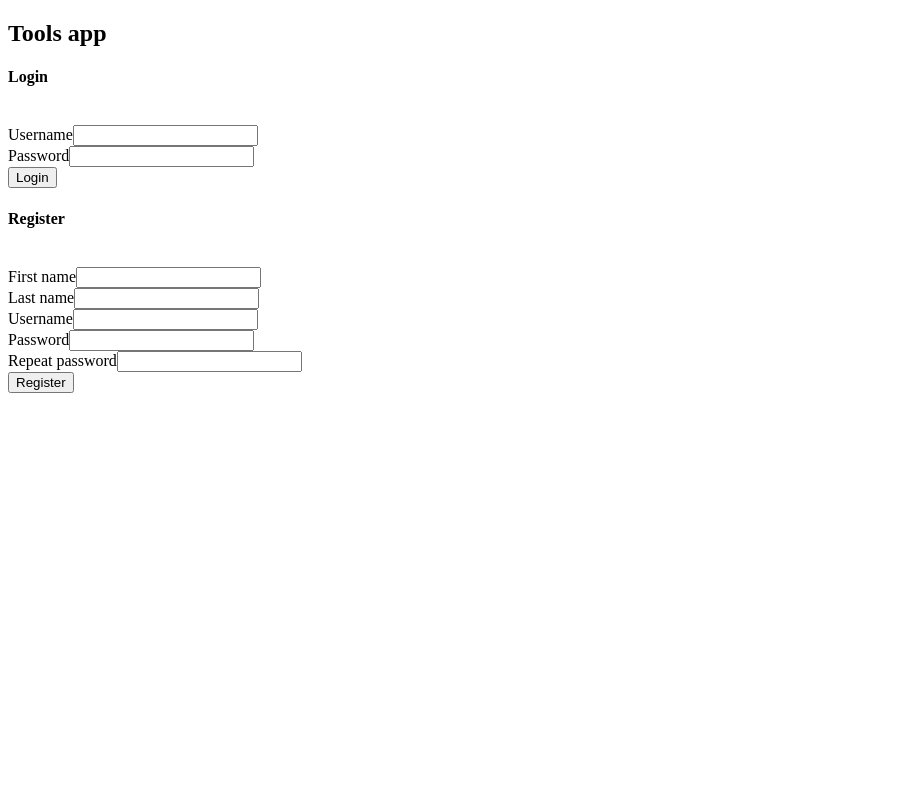
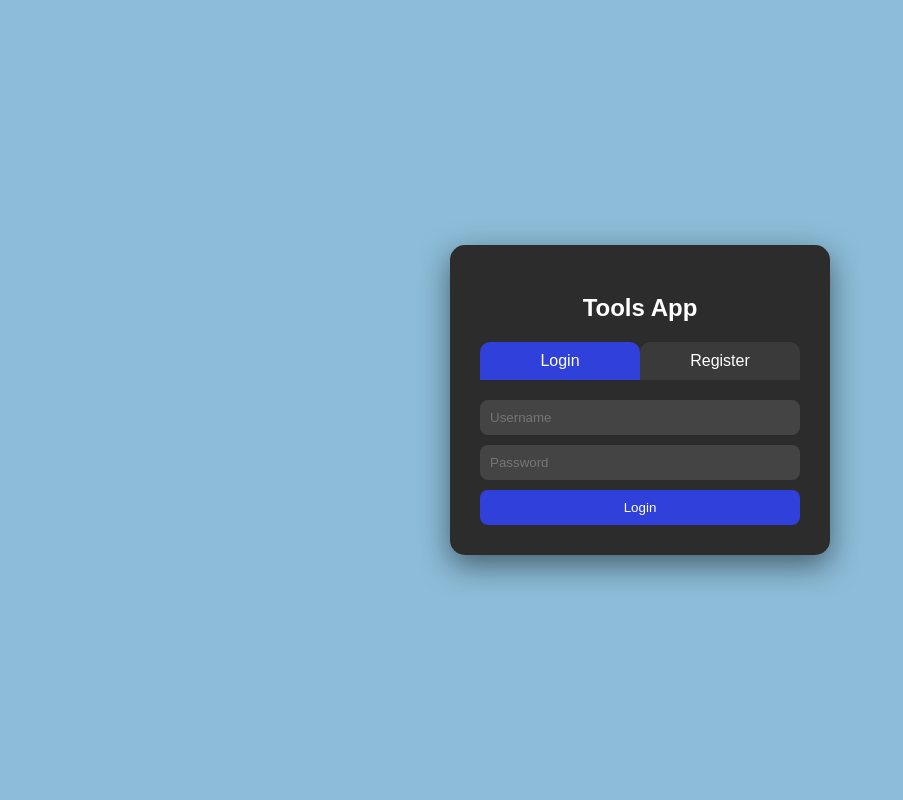
Before and after one commit to leja123/tools-app, a PHP site: page / in a window 1280 px wide. Shown: the whole page, without its empty margins (0-903 px from the left). Run offline with PHP 8.4, Linux system fonts and the light colour scheme.

Commit message:
added login css

```diff
--- a/index.php
+++ b/index.php
@@ -6,27 +6,132 @@ session_start();
 <head>
 <meta charset="UTF-8" />
 <title>Tools app</title>
+
+<style>
+    body {
+        margin: 0;
+        height: 100vh;
+        display: flex;
+        justify-content: center;
+        align-items: center;
+        background: #8cbcd8;
+        font-family: Arial, sans-serif;
+        color: white;
+    }
+
+    .container {
+        background: #2c2c2c;
+        padding: 30px;
+        border-radius: 15px;
+        box-shadow: 0 10px 30px rgba(0,0,0,0.5);
+        width: 320px;
+    }
+
+    h2 {
+        text-align: center;
+        margin-bottom: 20px;
+    }
+
+    .tabs {
+        display: flex;
+        margin-bottom: 20px;
+    }
+
+    .tab {
+        flex: 1;
+        padding: 10px;
+        text-align: center;
+        cursor: pointer;
+        background: #3a3a3a;
+        border-radius: 10px 10px 0 0;
+        transition: 0.2s;
+    }
+
+    .tab.active {
+        background: #3041db;
+    }
+
+    form {
+        display: none;
+        flex-direction: column;
+    }
+
+    form.active {
+        display: flex;
+    }
+
+    input {
+        margin-bottom: 10px;
+        padding: 10px;
+        border: none;
+        border-radius: 8px;
+        background: #444;
+        color: white;
+    }
+
+    button {
+        padding: 10px;
+        border: none;
+        border-radius: 8px;
+        background: #3041db;
+        color: white;
+        cursor: pointer;
+        transition: 0.2s;
+    }
+
+    button:hover {
+        background: #3041db;
+    }
+</style>
 </head>
+
 <body>
-        <h2>Tools app</h2>
-        <div id="login">
-            <h4>Login</h4><br>
-            <form method="POST" action="login.php">
-                Username<input type="text" name="username"></input><br>
-                Password<input type="text" name="password"></input><br>
+
+<div class="container">
+    <h2>Tools App</h2>
+
+    <div class="tabs">
+        <div class="tab active" onclick="showForm('login')">Login</div>
+        <div class="tab" onclick="showForm('register')">Register</div>
+    </div>
+
+    <!-- LOGIN -->
+    <form id="loginForm" class="active" method="POST" action="login.php">
+        <input type="text" name="username" placeholder="Username" required>
+        <input type="password" name="password" placeholder="Password" required>
         <button type="submit">Login</button>
     </form>
-        </div>
-        <div id="register">
-            <h4>Register</h4><br>
-            <form method="POST" action="register.php">
-                First name<input type="text" name="first_name"></input><br>
-                Last name<input type="text" name="last_name"></input><br>
-                Username<input type="text" name="username"></input><br>
-                Password<input type="text" name="password1"></input><br>
-                Repeat password<input type="text" name="password2"></input><br>
+
+    <!-- REGISTER -->
+    <form id="registerForm" method="POST" action="register.php">
+        <input type="text" name="first_name" placeholder="First name" required>
+        <input type="text" name="last_name" placeholder="Last name" required>
+        <input type="text" name="username" placeholder="Username" required>
+        <input type="password" name="password1" placeholder="Password" required>
+        <input type="password" name="password2" placeholder="Repeat password" required>
         <button type="submit">Register</button>
     </form>
 </div>
+
+<script>
+function showForm(type) {
+    let loginForm = document.getElementById("loginForm");
+    let registerForm = document.getElementById("registerForm");
+    let tabs = document.querySelectorAll(".tab");
+
+    tabs.forEach(tab => tab.classList.remove("active"));
+
+    if (type === "login") {
+        loginForm.classList.add("active");
+        registerForm.classList.remove("active");
+        tabs[0].classList.add("active");
+    } else {
+        registerForm.classList.add("active");
+        loginForm.classList.remove("active");
+        tabs[1].classList.add("active");
+    }
+}
+</script>
+
 </body>
 </html>
```
Also changed, not shown: calculator.php (+5 -6 lines). Lines whose indentation alone changed are shown as unchanged.
